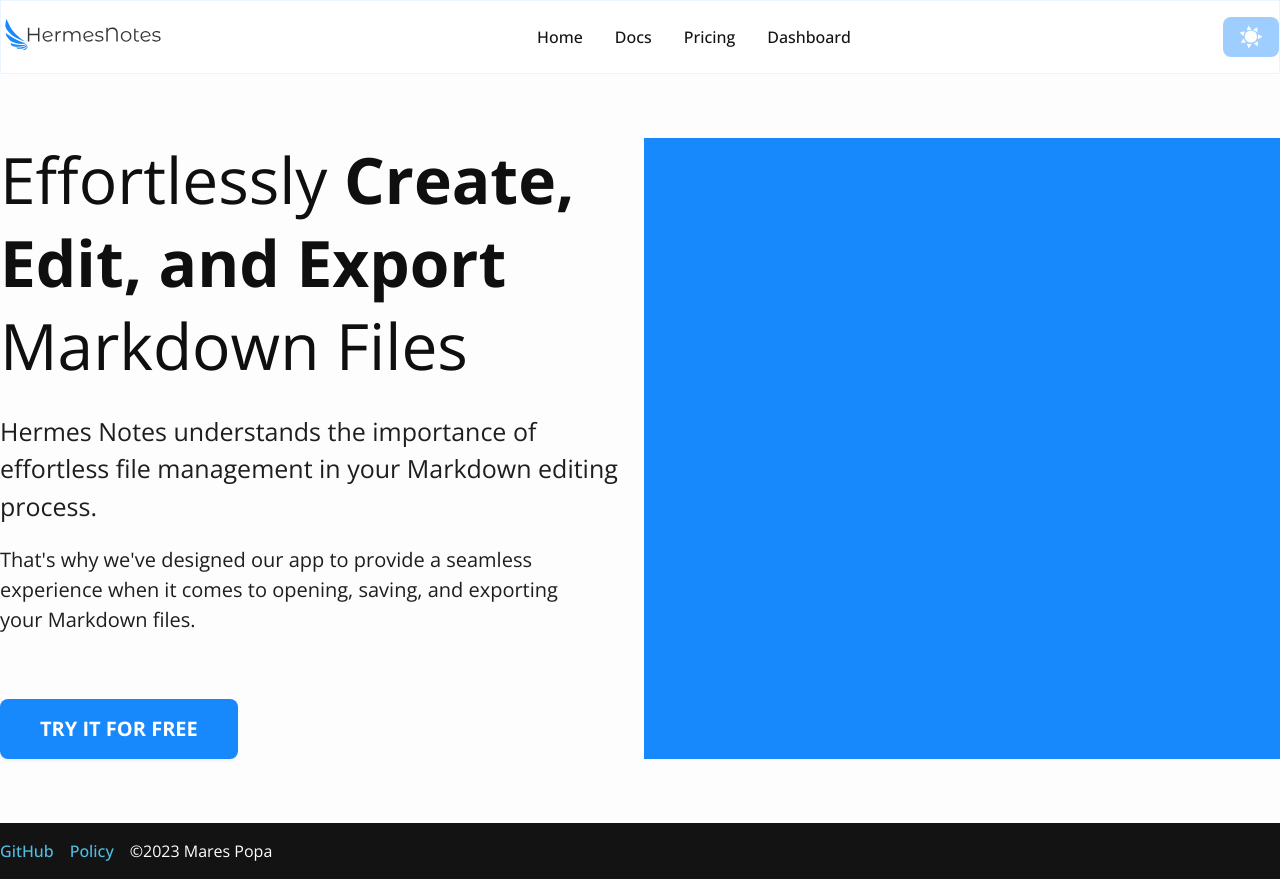
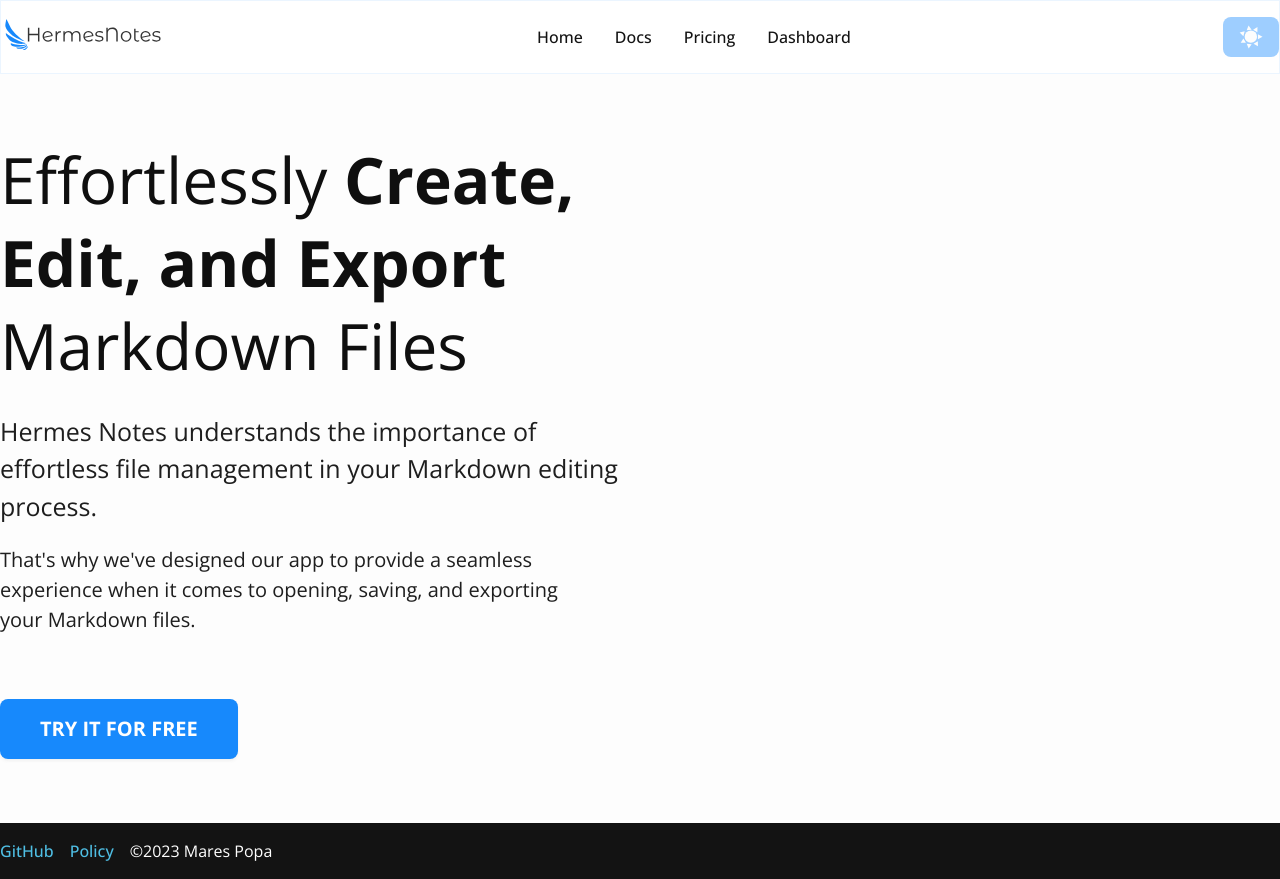
Before and after one commit to marespopa/hermesnote, a Next.js app in the folder client/: page / in a window 1280 px wide. Built offline with nearby package versions, Linux system fonts and the light colour scheme.

Commit message:
feat(landing): update image

```diff
--- a/client/styles/components/_landing.scss
+++ b/client/styles/components/_landing.scss
@@ -39,7 +39,6 @@
   }
 
   &__image-wrapper {
-    background: var(--primary-c);
     position: relative;
   }
 
```
